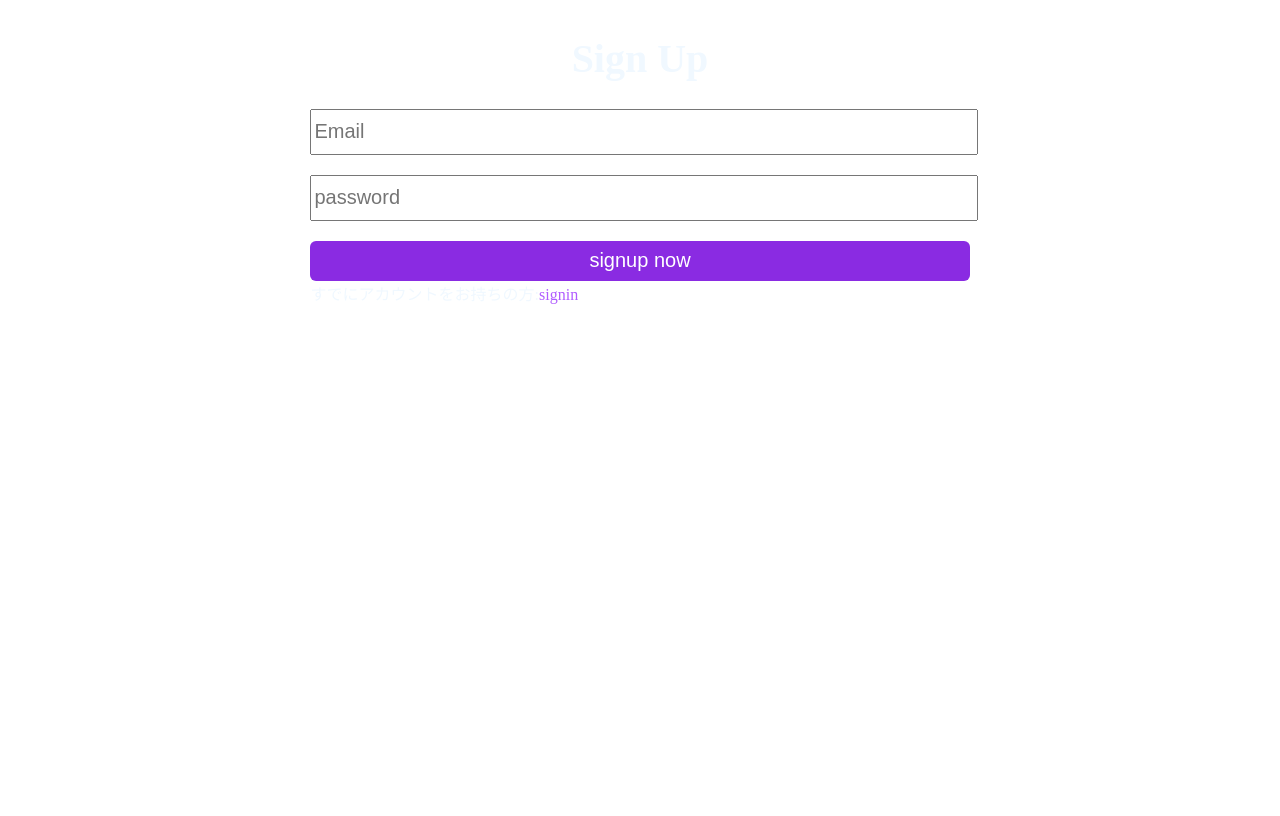
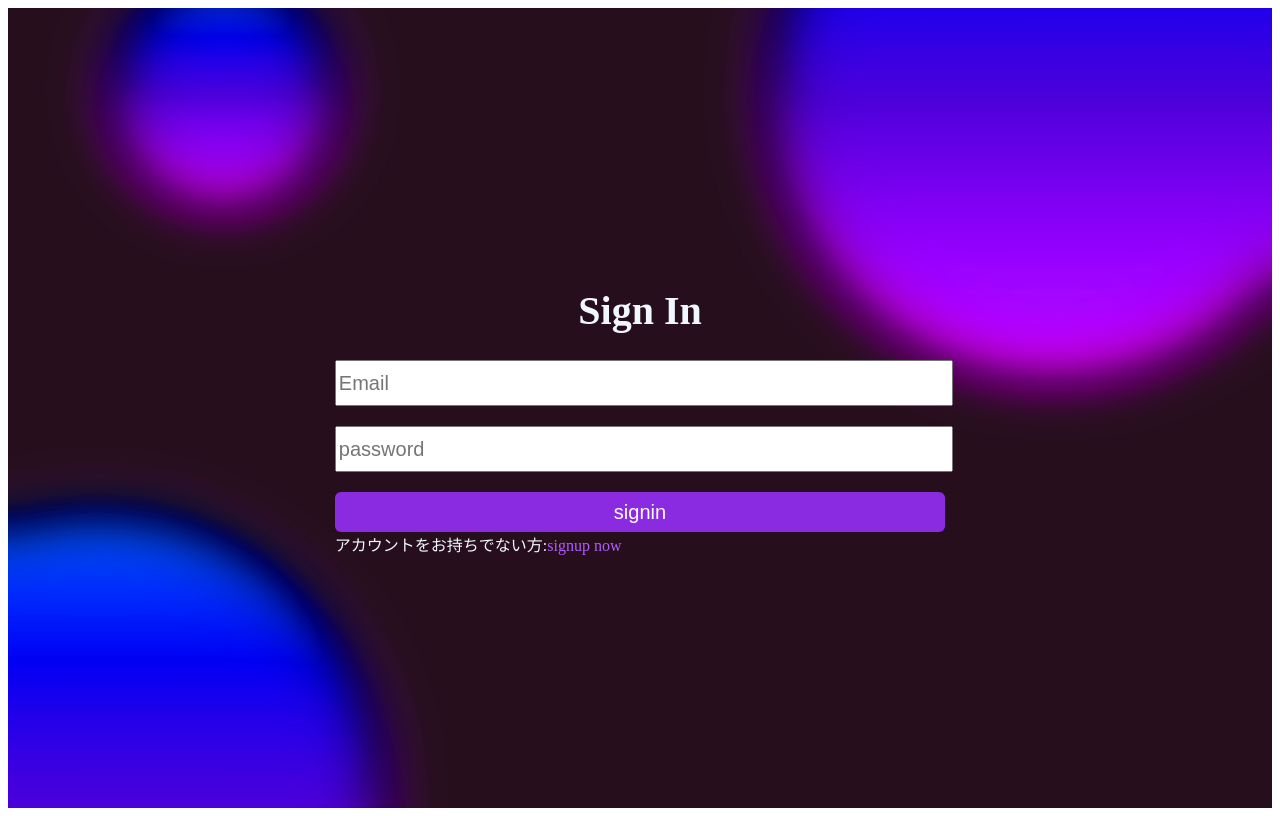
Before and after one commit to ryotarofr/FR-Next-App, a Next.js app: page /login in a window 1280 px wide. Built offline with nearby package versions, Linux system fonts and the light colour scheme; no server answers; sample sign-in values are in the browser's storage.

Commit message:
📦 add materialui

```diff
--- a/package.json
+++ b/package.json
@@ -9,6 +9,9 @@
     "lint": "next lint"
   },
   "dependencies": {
+    "@emotion/react": "^11.10.6",
+    "@emotion/styled": "^11.10.6",
+    "@mui/material": "^5.11.10",
     "@next/font": "13.1.6",
     "@stripe/firestore-stripe-payments": "^0.0.6",
     "@types/node": "18.14.0",
--- a/pages/login.tsx
+++ b/pages/login.tsx
@@ -4,6 +4,7 @@ import { useState } from 'react'
 import styles from "../styles/Login.module.css"
 import { useForm, SubmitHandler } from 'react-hook-form'
 import useAuth from '../hooks/useAuth'
+import Box from "@mui/material/Box";
 
 interface Inputs {
   email: string
@@ -11,6 +12,7 @@ interface Inputs {
 }
 
 const LoginPage = () => {
+  const path = "/assets/bg1.png";
   const [login, setLogin] = useState(true)
   const { signIn, signUp } = useAuth()
 
@@ -34,9 +36,22 @@ const LoginPage = () => {
   }
 
   return (<>
+    <Box
+      sx={{
+        backgroundImage: `url(${path})`,
+        backgroundRepeat: "no-repeat",
+        backgroundSize: "cover",
+        backgroundPosition: "center",
+        overflow: "hidden",
+        height: "100vh",
+        display: "flex",
+        justifyContent: "center",
+        alignItems: "center",
+      }}
+    >
       <div className={styles.login}>
         <form onSubmit={handleSubmit(onSubmit)}>
-        {toggle ? (<h1 className={styles.h1}>Sign In</h1>) : (<h1 className={styles.h1}>Sign Up</h1>)}
+          {toggle ? (<h1 className={styles.h1}>Sign Up</h1>) : (<h1 className={styles.h1}>Sign In</h1>)}
 
           <div className={styles.inputWrapper}>
             <label className={styles.label}>
@@ -67,14 +82,14 @@ const LoginPage = () => {
             </label>
             {toggle ?
               <>
+
+                <button className={styles.button} onClick={() => setLogin(false)}>signup</button>
+                <div className={styles.div1}>すでにアカウントをお持ちの方:<a className={styles.a} onClick={toggleBool}>signin</a></div>
+              </>
+              : <>
+
                 <button className={styles.button} onClick={() => setLogin(true)}>signin</button>
                 <div className={styles.div1}>アカウントをお持ちでない方:<a className={styles.a} onClick={toggleBool}>signup now</a></div>
-
-            </>
-            : <>
-              <button className={styles.button} onClick={() => setLogin(false)}>signup now</button>
-              <div className={styles.div1}>すでにアカウントをお持ちの方:<a className={styles.a} onClick={toggleBool}>signin</a></div>
-
               </>}
 
 
@@ -84,6 +99,7 @@ const LoginPage = () => {
       </div>
       {/* <LoginButton type="button" onClick={signInWithGithub}>ログイン</LoginButton>
     <LoginButton type="button" onClick={logout}>ログアウト</LoginButton> */}
+    </Box>
   </>)
 }
 
--- a/styles/Account.module.css
+++ b/styles/Account.module.css
@@ -56,4 +56,5 @@
 .logout {
   color: rgba(181, 206, 255, 0.6);
   font-size: 20px;
+  cursor: pointer;
 }
--- a/styles/Login.module.css
+++ b/styles/Login.module.css
@@ -1,6 +1,7 @@
 .login {
   display: flex;
   justify-content: center;
+  margin: auto;
 }
 
 .h1 {
@@ -41,10 +42,12 @@
   color: white;
   border: none;
   border-radius: 6px;
+  cursor: pointer;
 }
 
 .div1 {
   color: aliceblue;
+  cursor: pointer;
 }
 
 .a {
```
Also changed, not shown: public/assets/bg1.png (added), 1 other file (tests, documents, lock files or other folders). Lines whose indentation alone changed are shown as unchanged.
